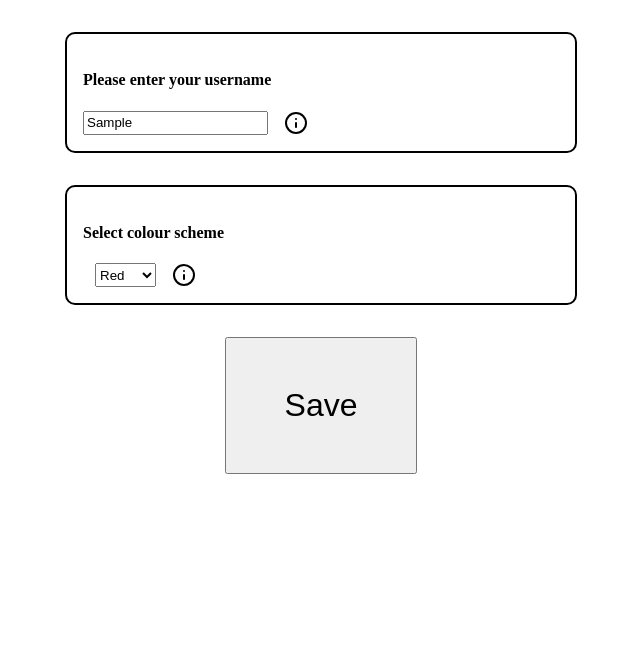
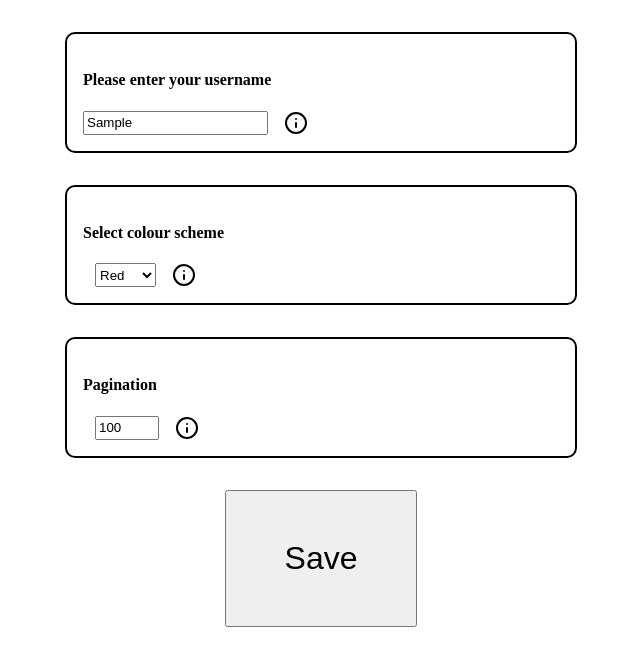
Before and after one commit to btRooke/chrome-chats, a browser extension: page frontend/options.html in a window 1280 px wide. Both pictures are taken after typing "Sample" into the empty fields and a click on the button "Save". Shown: the part 143-802 px from the top of the page, without its empty margins (319-959 px from the left). Drawn offline with Linux system fonts and the light colour scheme.

Commit message:
add pagination back into options.{html,js}
pagination is now implemented

```diff
--- a/frontend/js/options.js
+++ b/frontend/js/options.js
@@ -13,11 +13,11 @@ document.querySelector("#username-text-box").addEventListener("keypress", (e) =>
 function save_options() {
     var username = document.getElementById('username-text-box').value;
     var colour = document.getElementById('colour').value;
-    // var pagination = document.getElementById('pagination').value; // deprecated
+    var pagination = document.getElementById('pagination').value;
     chrome.storage.sync.set({
         username: username,
-        colour: colour
-        // pagination: pagination // deprecated
+        colour: colour,
+        pagination: pagination
     }, function() {
         // Update status to let user know options were saved.
         var status = document.getElementById('status');
@@ -31,15 +31,15 @@ function save_options() {
 // Restores select box and checkbox state using the preferences
 // stored in chrome.storage.
 function restore_options() {
-    // Use default value colour = 'Red'.
+    // Use default value colour = 'Red', pagination = 100.
     chrome.storage.sync.get({
         username: '',
         colour: 'Red',
-        // pagination: 100 // deprecated
+        pagination: 100
     }, function(items) {
         document.getElementById('username-text-box').value = items.username;
         document.getElementById('colour').value = items.colour;
-        // document.getElementById('pagination').value = items.pagination; // deprecated
+        document.getElementById('pagination').value = items.pagination;
     });
 }
 document.addEventListener('DOMContentLoaded', restore_options);
--- a/frontend/options.html
+++ b/frontend/options.html
@@ -37,14 +37,14 @@
         <div class="hide">Configure the main colour theme style.</div>
     </div>
 
-<!--    <div class="ocont">-->
-<!--        <h4>Pagination</h4>-->
-<!--        <div class="hideDIV">-->
-<!--            &nbsp;&nbsp;&nbsp;<input id="pagination" type="number" min="0" max="250" step="50" value="100">-->
-<!--            <img src="assets/feather/info.svg" alt="Hover here for more information"/>-->
-<!--        </div>-->
-<!--        <div class="hide">Configure the number of comments shown per page.</div>-->
-<!--    </div>-->
+   <div class="ocont">
+       <h4>Pagination</h4>
+       <div class="hideDIV">
+           &nbsp;&nbsp;&nbsp;<input id="pagination" type="number" min="0" max="250" step="50" value="100">
+           <img src="assets/feather/info.svg" alt="Hover here for more information"/>
+       </div>
+       <div class="hide">Configure the number of comments shown per page.</div>
+   </div>
 
     <div id="status"></div>
     <button id="save">Save</button>
```
